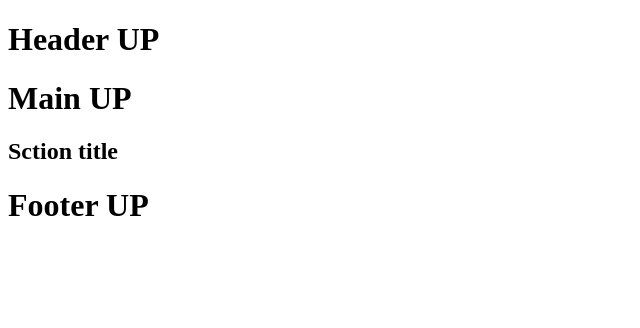
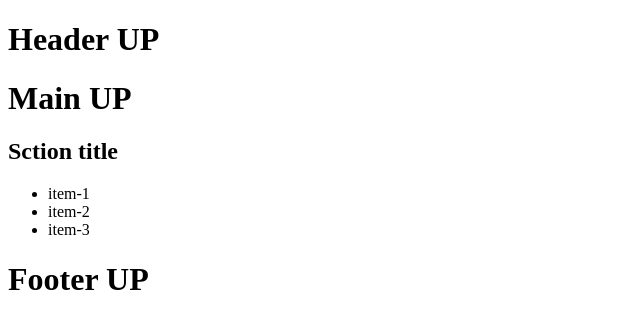
Before and after one commit to z9877969/command-gh-test, a plain HTML site: page index.html in a window 1280 px wide. Shown: the whole page, without its empty margins (0-640 px from the left). Drawn offline with Linux system fonts and the light colour scheme.

Commit message:
adds list

```diff
--- a/index.html
+++ b/index.html
@@ -15,6 +15,11 @@
         <h1>Main UP</h1>
         <section>
             <h2>Sction title</h2>
+            <ul>
+                <li>item-1</li>
+                <li>item-2</li>
+                <li>item-3</li>
+            </ul>
         </section>
     </main>
     <footer>
```
